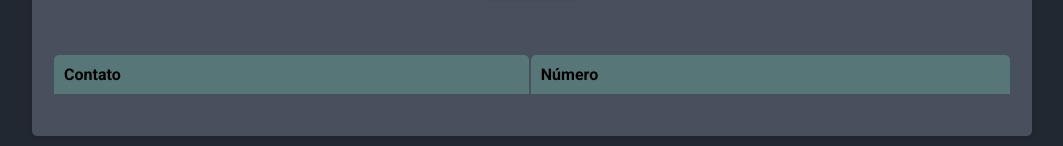
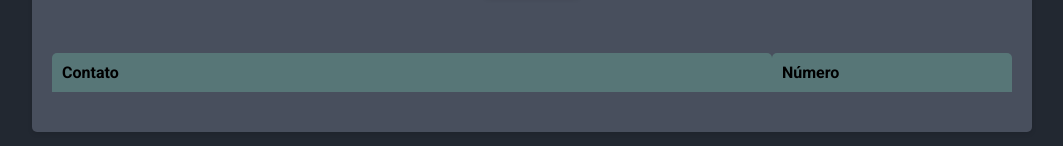
Before and after one commit to Britou/ProjetoAgendaDeContatos, a plain HTML site: page index.html in a window 1280 px wide. Shown: the part 376-522 px from the top of the page, without its empty margins (108-1171 px from the left). Drawn offline with Linux system fonts and the light colour scheme.

Commit message:
Corrigido proporção e estilo da lista

```diff
--- a/style.css
+++ b/style.css
@@ -82,7 +82,7 @@ form button:hover {
 
 table {
     width: 100%;
-    border-collapse: separate;
+    border-collapse: collapse;
     margin-bottom: 20px;
 }
 
@@ -93,6 +93,7 @@ table td {
 }
 
 table th {
+    width: 75%;
     background-color: #577677;
     color: #000000;
     border-radius: 5px 5px 0 0;
```
